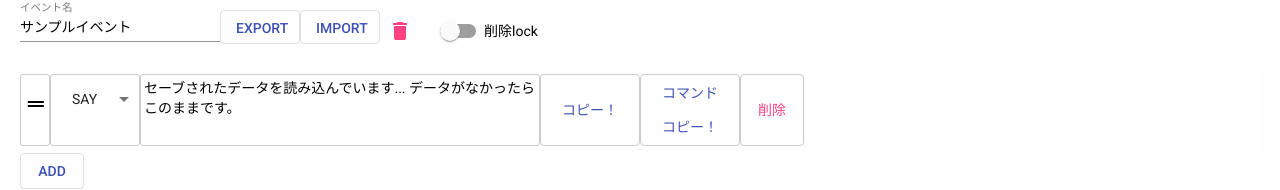
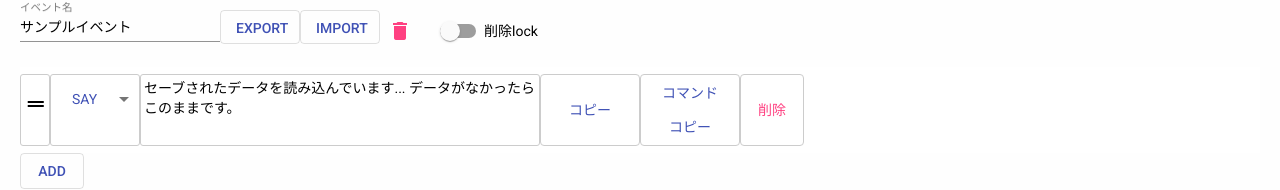
Before and after one commit to mznh/moe-announce-helper, an Angular app: page / in a window 1280 px wide. Shown: the part 359-549 px from the top of the page. Built offline with nearby package versions, Linux system fonts and the light colour scheme.

Commit message:
update ui

```diff
--- a/src/app/message/message.component.css
+++ b/src/app/message/message.component.css
@@ -20,15 +20,20 @@
 }
 
 :host .mat-select-value{
-  color: #808080 !important;
+  /*color: #808080 !important; */
+  color: #3F51B5 !important;
 }
 
 .message-type-select {
   text-align: center;
   padding: 0px 3px;
   width: 90%;
+  color: #3F51B5 !important;
 }
 .message-type-value {
+}
+.mat-select-value {
+  color: #3F51B5 !important;
 }
 /* text araa を内包するbody */
 .message-body-text {
--- a/src/app/message/message.component.html
+++ b/src/app/message/message.component.html
@@ -11,15 +11,6 @@
     </mat-select>
   </mat-form-field>
   <ng-container [ngSwitch]="inputMessageType">
-    <ng-container *ngSwitchCase="'hoge'">
-      <div class="message-body-text">
-        <textarea matInput class="message-text" #messageValue (change)="textChange()" > </textarea>
-        <button mat-stroked-button color="primary" class="message-copy-button"
-          tabindex="-1" (mouseover)="onMouse()" (click)="copyToClipboard()">コピー！</button>
-        <button mat-stroked-button color="primary" class="message-cmd-copy-button"
-          tabindex="-1" (mouseover)="onMouse()" (click)="copyToClipboardWithCmdStyle()">コマンド<br>コピー！</button>
-      </div>
-    </ng-container>
     <ng-container *ngSwitchCase="'kgr'">
       <div class="message-body-kugiri">
         <!-- div #messageValue style="display: none" > </div -->
@@ -33,16 +24,16 @@
         <textarea matInput class="message-text" #messageValue cdkTextareaAutosize (change)="textChange()" > </textarea>
         <div class="message-copy-button-tile" *ngIf="isCopied; else isNotCopied">
           <button mat-stroked-button color="copied" class="message-copy-button"
-            tabindex="-1" (mouseover)="onMouse()" (click)="copyToClipboard()">コピー済！</button>
+            tabindex="-1" (mouseover)="onMouse()" (click)="copyToClipboard()">コピー済</button>
           <button mat-stroked-button color="copied" class="message-cmd-copy-button"
-            tabindex="-1" (mouseover)="onMouse()" (click)="copyToClipboardWithCmdStyle()">コマンド<br>コピー済！</button>
+            tabindex="-1" (mouseover)="onMouse()" (click)="copyToClipboardWithCmdStyle()">コマンド<br>コピー済</button>
         </div>
         <ng-template #isNotCopied>
           <div class="message-copy-button-tile is-not-copied" >
             <button mat-stroked-button color="primary" class="message-copy-button"
-              tabindex="-1" (mouseover)="onMouse()" (click)="copyToClipboard()">コピー！</button>
+              tabindex="-1" (mouseover)="onMouse()" (click)="copyToClipboard()">コピー</button>
             <button mat-stroked-button color="primary" class="message-cmd-copy-button"
-              tabindex="-1" (mouseover)="onMouse()" (click)="copyToClipboardWithCmdStyle()">コマンド<br>コピー！</button>
+              tabindex="-1" (mouseover)="onMouse()" (click)="copyToClipboardWithCmdStyle()">コマンド<br>コピー</button>
           </div>
         </ng-template>
       </div>
--- a/src/styles.css
+++ b/src/styles.css
@@ -9,3 +9,7 @@ body {
 	background: #FEFEFE;
 	font-color: #212529;
 }
+
+.mat-select-value{
+  color: #3F51B5 !important;
+}
```
